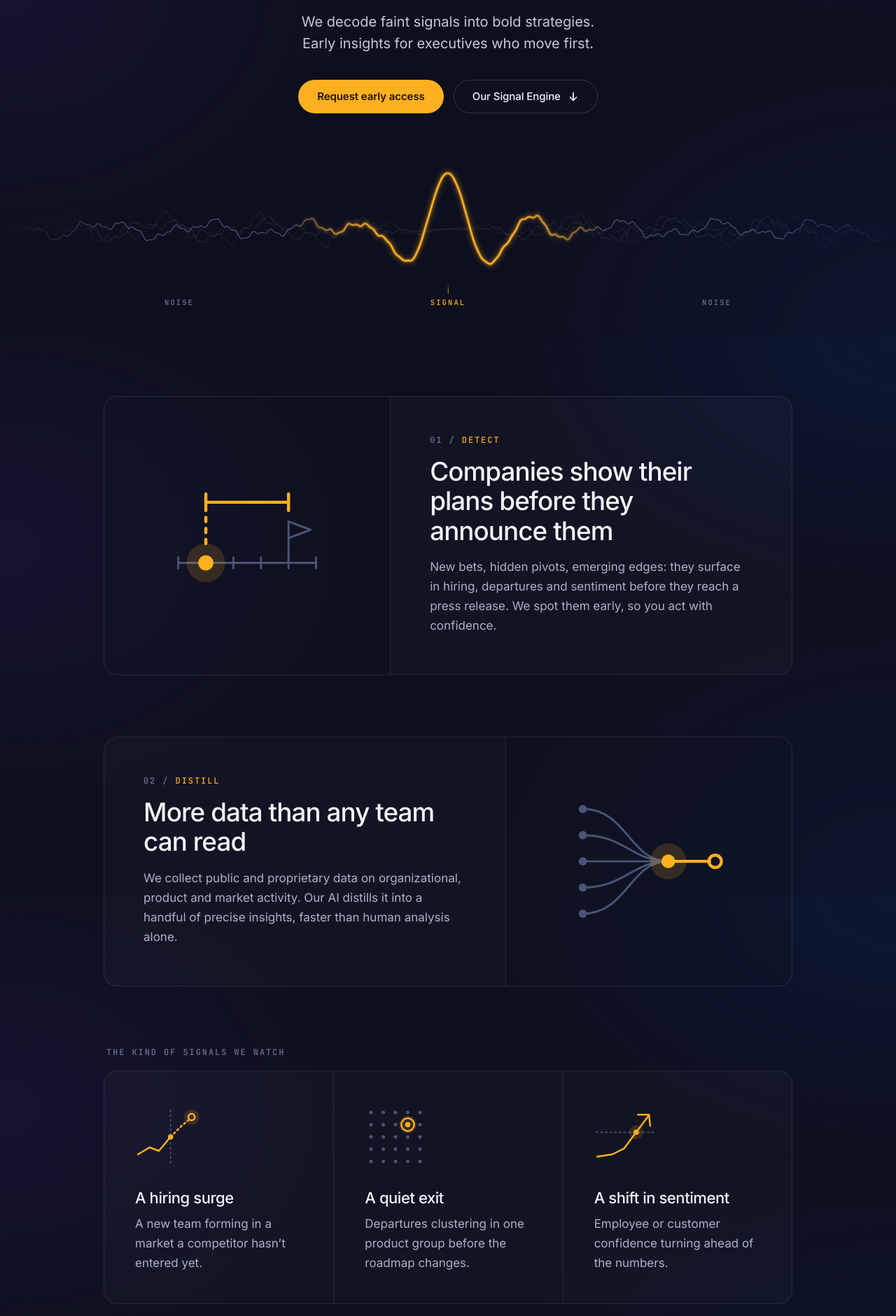
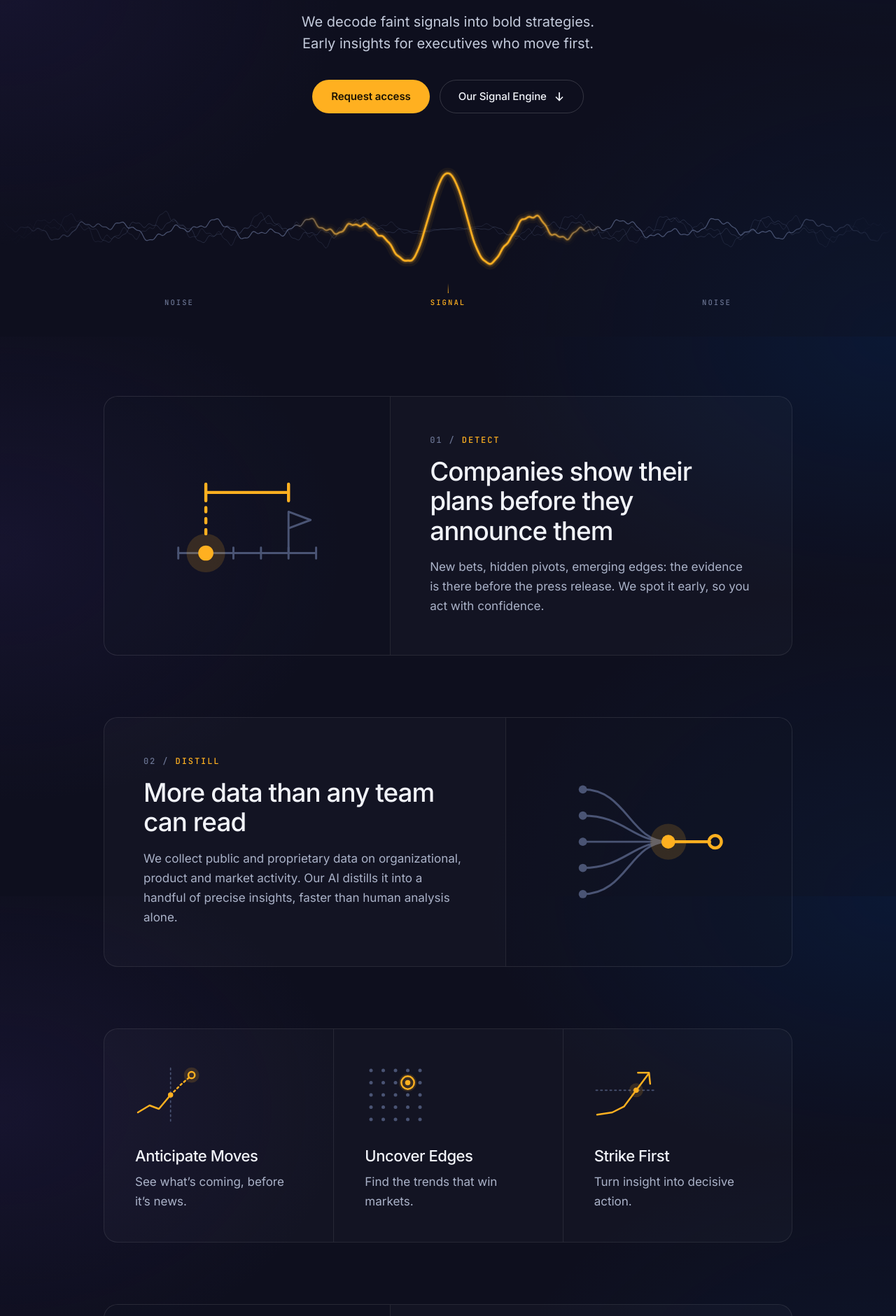
Before and after one commit to jerokgiauque/highsignallabs-site, a plain HTML site: page index.html in a window 1280 px wide. Shown: the part 319-2200 px from the top of the page at 70% size. Drawn offline with Linux system fonts and the light colour scheme.

Commit message:
Add files via upload

```diff
--- a/index.html
+++ b/index.html
@@ -265,7 +265,7 @@ gtag('config', 'G-MPC8Y15TBY');
     <h1>High Signal <span>Labs</span></h1>
     <p class="lede">We decode faint signals into bold strategies.<br>Early insights for executives who move first.</p>
     <div class="actions">
-      <a class="btn btn-primary" href="#access">Request early access</a>
+      <a class="btn btn-primary" href="#access">Request access</a>
       <a class="btn btn-ghost" href="#engine">Our Signal Engine
         <svg viewBox="0 0 16 16" aria-hidden="true"><path d="M8 2.5v11M3.5 9 8 13.5 12.5 9"/></svg>
       </a>
@@ -289,7 +289,7 @@ gtag('config', 'G-MPC8Y15TBY');
       <div class="copy">
         <p class="eyebrow"><span class="n">01 /</span> Detect</p>
         <h2>Companies show their plans before they announce them</h2>
-        <p class="text">New bets, hidden pivots, emerging edges: they surface in hiring, departures and sentiment before they reach a press release. We spot them early, so you act with confidence.</p>
+        <p class="text">New bets, hidden pivots, emerging edges: the evidence is there before the press release. We spot it early, so you act with confidence.</p>
       </div>
     </section>
 
@@ -312,7 +312,6 @@ gtag('config', 'G-MPC8Y15TBY');
     </section>
 
     <div class="group rv">
-    <p class="eyebrow">The kind of signals we watch</p>
     <section class="trio">
       <div>
         <svg class="ico" viewBox="0 0 120 120" role="img" aria-label="A trend line projected ahead of now">
@@ -323,8 +322,8 @@ gtag('config', 'G-MPC8Y15TBY');
           <circle class="glow" cx="104" cy="26" r="13"/>
           <circle class="a" cx="104" cy="26" r="5.5"/>
         </svg>
-        <h3>A hiring surge</h3>
-        <p class="text">A new team forming in a market a competitor hasn&rsquo;t entered yet.</p>
+        <h3>Anticipate Moves</h3>
+        <p class="text">See what&rsquo;s coming, before it&rsquo;s news.</p>
       </div>
       <div>
         <svg class="ico" viewBox="0 0 120 120" role="img" aria-label="One point singled out of a field">
@@ -339,8 +338,8 @@ gtag('config', 'G-MPC8Y15TBY');
           <circle class="a" cx="81" cy="39" r="11"/>
           <circle class="af" cx="81" cy="39" r="4.5"/>
         </svg>
-        <h3>A quiet exit</h3>
-        <p class="text">Departures clustering in one product group before the roadmap changes.</p>
+        <h3>Uncover Edges</h3>
+        <p class="text">Find the trends that win markets.</p>
       </div>
       <div>
         <svg class="ico" viewBox="0 0 120 120" role="img" aria-label="A line breaking through a threshold">
@@ -350,8 +349,8 @@ gtag('config', 'G-MPC8Y15TBY');
           <circle class="glow" cx="79" cy="52" r="12"/>
           <circle class="af" cx="79" cy="52" r="4.5"/>
         </svg>
-        <h3>A shift in sentiment</h3>
-        <p class="text">Employee or customer confidence turning ahead of the numbers.</p>
+        <h3>Strike First</h3>
+        <p class="text">Turn insight into decisive action.</p>
       </div>
     </section>
     </div>
@@ -372,8 +371,7 @@ gtag('config', 'G-MPC8Y15TBY');
       <div class="copy">
         <p class="eyebrow"><span class="n">03 /</span> Direct</p>
         <h2>The Signal Engine</h2>
-        <p class="text">Our Signal Engine fuses AI precision with real-world stakes, surfacing early signals in workforce data, sentiment shifts, and more. Early members receive its findings as briefings, built for leaders who don&rsquo;t wait for answers.</p>
-        <p class="status"><i></i>Preview coming soon</p>
+        <p class="text">Our Signal Engine fuses AI precision with real-world stakes, surfacing early signals in workforce data, sentiment shifts, and more. Its findings arrive as briefings, built for leaders who don&rsquo;t wait for answers.</p>
       </div>
     </section>
 
@@ -381,9 +379,9 @@ gtag('config', 'G-MPC8Y15TBY');
 
   <section class="access" id="access">
     <div class="wrap rv">
-      <p class="eyebrow">Early access</p>
-      <h2>Join the early group</h2>
-      <p class="text">We&rsquo;re partnering with a select group of strategic leaders to shape the future of AI-powered decision intelligence. If you&rsquo;re open to testing, feedback, or early use, let&rsquo;s connect.</p>
+      <p class="eyebrow">Get in touch</p>
+      <h2>Work with us</h2>
+      <p class="text">We partner with a select group of strategic leaders on AI-powered decision intelligence. If you want to see what the Signal Engine can do for you, let&rsquo;s connect.</p>
       <form id="signup" novalidate>
         <div>
           <label class="sr" for="f-name">Name</label>
@@ -402,7 +400,7 @@ gtag('config', 'G-MPC8Y15TBY');
           <input type="text" id="f-site" name="site-url" tabindex="-1" autocomplete="off">
         </div>
         <div class="full">
-          <button class="btn btn-primary" type="submit">Request early access</button>
+          <button class="btn btn-primary" type="submit">Request access</button>
         </div>
         <p class="msg full" id="signup-msg" role="status" aria-live="polite"></p>
       </form>
@@ -412,7 +410,7 @@ gtag('config', 'G-MPC8Y15TBY');
 
 <footer>
   <div class="wrap">
-    <p>&copy; 2026 High Signal Labs&trade;. All rights reserved.</p>
+    <p>&copy; <span id="yr">2026</span> High Signal Labs&trade;. All rights reserved.</p>
     <ul class="social">
       <li><a href="#" data-m="7e141b0c11153e161719160d1719101f12121f1c0d501d1113" aria-label="Email"><svg viewBox="0 0 40 40" aria-hidden="true"><path d="M37.5,12.6l-17.5,11.9L2.5,12.6c-.2-.1-.3-.2-.5-.2v-2.7c0-.8.6-1.4,1.4-1.4h33.1c.8,0,1.4.6,1.4,1.4v2.7c-.2,0-.4,0-.5.2ZM19.5,26.3c.2.1.3.2.5.2s.4,0,.5-.2l17.5-11.9v16.9c0,.8-.6,1.4-1.4,1.4H3.4c-.8,0-1.4-.6-1.4-1.4V14.4l17.5,11.9Z"/></svg></a></li>
       <li><a href="https://www.linkedin.com/company/high-signal-labs/" aria-label="LinkedIn"><svg viewBox="0 0 40 40" aria-hidden="true"><path d="M12.1,13.8v19.1H5.7V13.8C5.7,13.8,12.1,13.8,12.1,13.8z M12.5,7.9c0,0.9-0.3,1.7-1,2.4c-0.7,0.6-1.5,0.9-2.6,0.9h0 c-1.1,0-1.9-0.3-2.5-0.9c-0.6-0.6-1-1.4-1-2.4c0-1,0.3-1.7,1-2.4S7.9,4.6,9,4.6s1.9,0.3,2.6,0.9S12.5,6.9,12.5,7.9z M35,22v11h-6.4 V22.7c0-1.4-0.3-2.4-0.8-3.2c-0.5-0.8-1.3-1.1-2.4-1.1c-0.8,0-1.5,0.2-2,0.7c-0.5,0.4-1,1-1.2,1.7c-0.1,0.4-0.2,0.9-0.2,1.6v10.7 h-6.4c0-5.1,0-9.3,0-12.5s0-5.1,0-5.7l0-0.9H22v2.8h0c0.3-0.4,0.5-0.8,0.8-1.1c0.3-0.3,0.6-0.6,1.1-1c0.5-0.4,1-0.6,1.7-0.8 c0.7-0.2,1.4-0.3,2.2-0.3c2.2,0,4,0.7,5.3,2.2C34.4,17,35,19.1,35,22L35,22z"/></svg></a></li>
@@ -425,6 +423,7 @@ gtag('config', 'G-MPC8Y15TBY');
 <script>
 (function () {
   var reduce = window.matchMedia && matchMedia('(prefers-reduced-motion: reduce)').matches;
+  var yr = document.getElementById('yr'); if (yr) yr.textContent = new Date().getFullYear();
 
   /* email link: decoded at load so the address is not sitting in the HTML */
   var mail = '';
@@ -524,7 +523,7 @@ gtag('config', 'G-MPC8Y15TBY');
         (name ? f.email : f.fname).focus(); return;
       }
       if (!cfg.endpoint) {
-        location.href = 'mailto:' + mail + '?subject=' + encodeURIComponent('Early access signup') +
+        location.href = 'mailto:' + mail + '?subject=' + encodeURIComponent('Access request') +
           '&body=' + encodeURIComponent('Name: ' + name + '\nCompany: ' + company + '\nEmail: ' + email);
         return;
       }
@@ -538,7 +537,7 @@ gtag('config', 'G-MPC8Y15TBY');
         }); })
         .then(function () {
           f.reset();
-          say('ok', 'Thanks for signing up. You’re on the list. We’ll send early signals your way soon.');
+          say('ok', 'Thanks. We\u2019ll be in touch soon.');
         })
         .catch(function () { say('err', 'That didn’t go through. Please try again, or email us directly.'); })
         .then(function () { btn.disabled = false; btn.textContent = label; });
```
